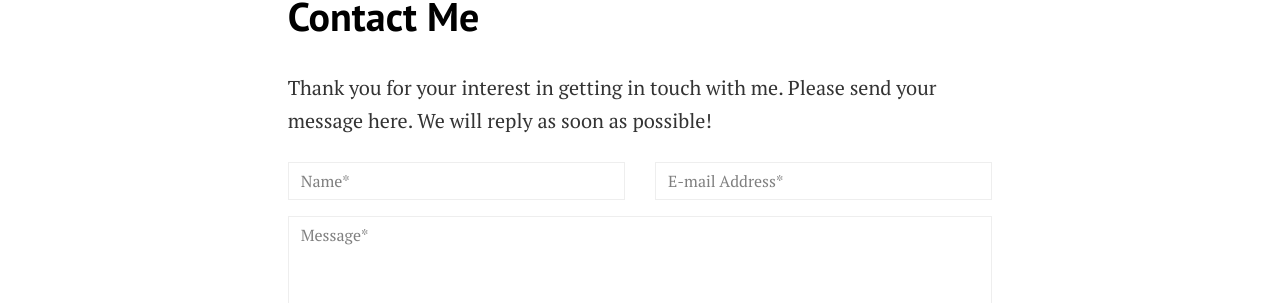
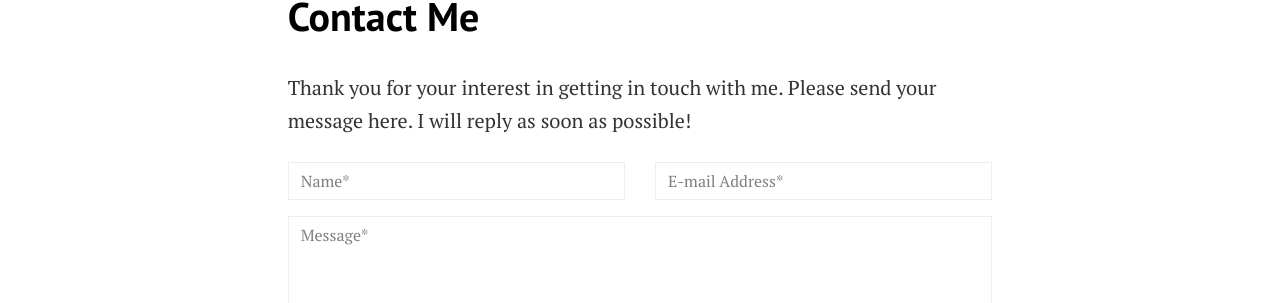
Before and after one commit to j-ehrhardt/my-webpage, a Jekyll site: the page built from pages/contact.html, in a window 1280 px wide and 900 px high, scrolled down 575 px. Shown: the part 198-501 px from the top of the window. Built offline with Jekyll 4.4.1, drawn with Linux system fonts in a browser that asks for light colours.

Commit message:
Update contact.html

```diff
--- a/pages/contact.html
+++ b/pages/contact.html
@@ -8,7 +8,7 @@ description: Click here to contact me.
 ---
 
 <form action="https://formspree.io/f/mpzvonve" method="POST">
-<p class="mb-4">Thank you for your interest in getting in touch with me. Please send your message here. We will reply as soon as possible!</p>
+<p class="mb-4">Thank you for your interest in getting in touch with me. Please send your message here. I will reply as soon as possible!</p>
 <div class="form-group row">
 <div class="col-md-6">
 <input class="form-control" type="text" name="name" placeholder="Name*" required>
```
